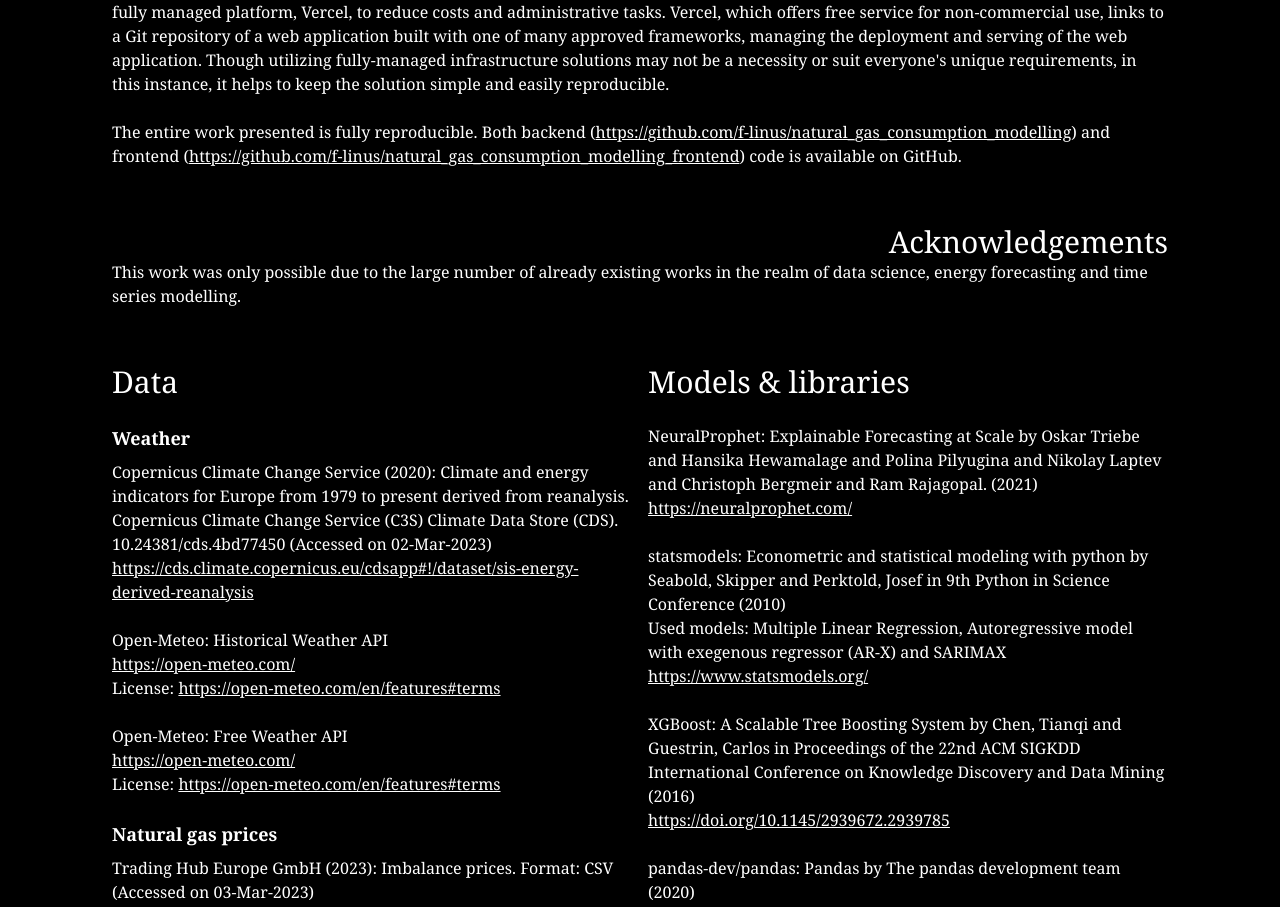
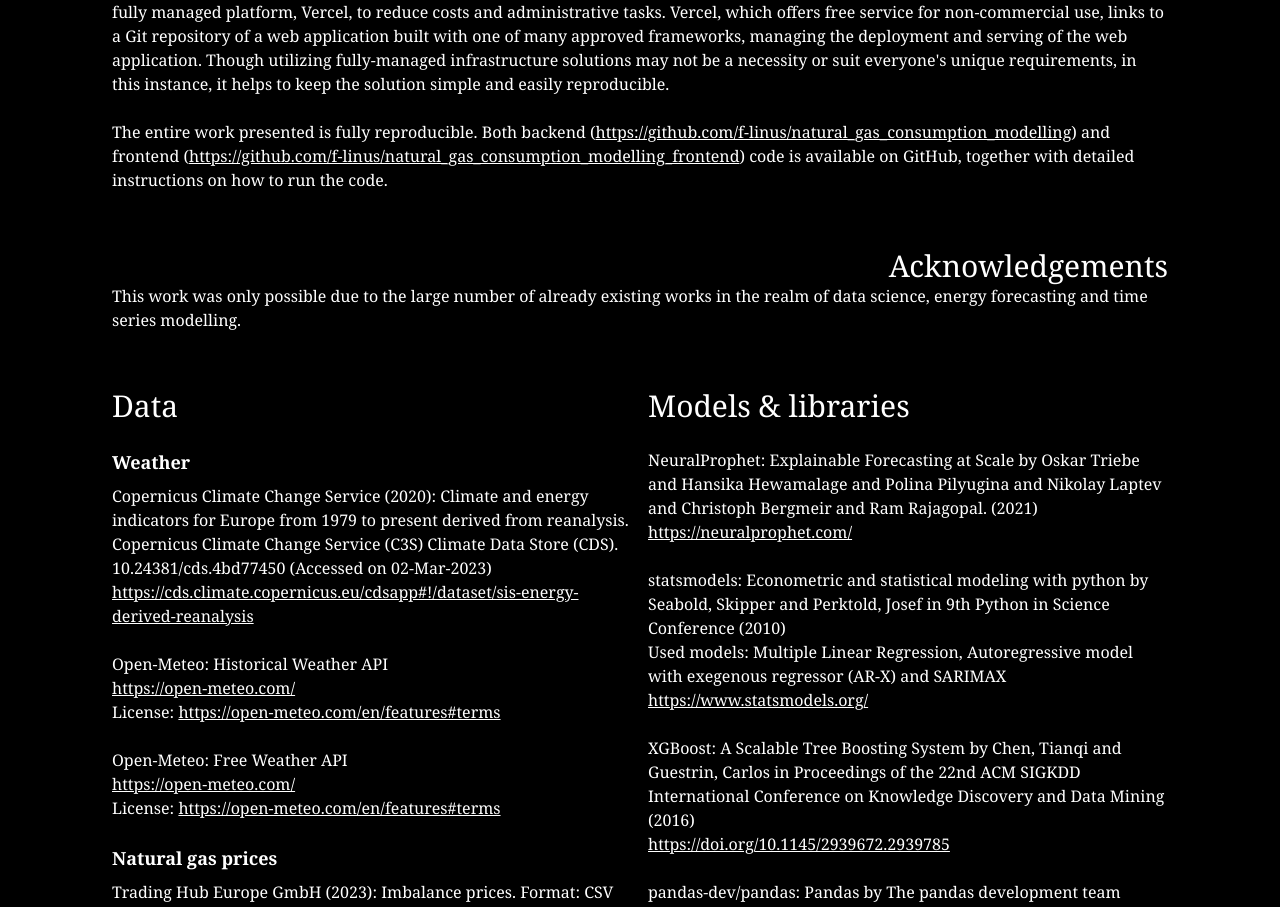
Before and after one commit to f-linus/natural_gas_consumption_modelling_frontend, a Next.js app: page / in a window 1280 px wide. Shown: the part 5284-6191 px from the top of the page. Built offline with nearby package versions, Linux system fonts and the light colour scheme; no server answers.

Commit message:
Add text

```diff
--- a/components/NaturalGasConsumptionModelling.tsx
+++ b/components/NaturalGasConsumptionModelling.tsx
@@ -165,7 +165,8 @@ export const NaturalGasConsumptionModelling = () => {
         <a className="underline hover:text-gray-400" href="GitHub">
           https://github.com/f-linus/natural_gas_consumption_modelling_frontend
         </a>
-        ) code is available on GitHub.
+        ) code is available on GitHub, together with detailed instructions on
+        how to run the code.
       </p>
 
       <h3 className="text-3xl mt-14 text-right">Acknowledgements</h3>
```
